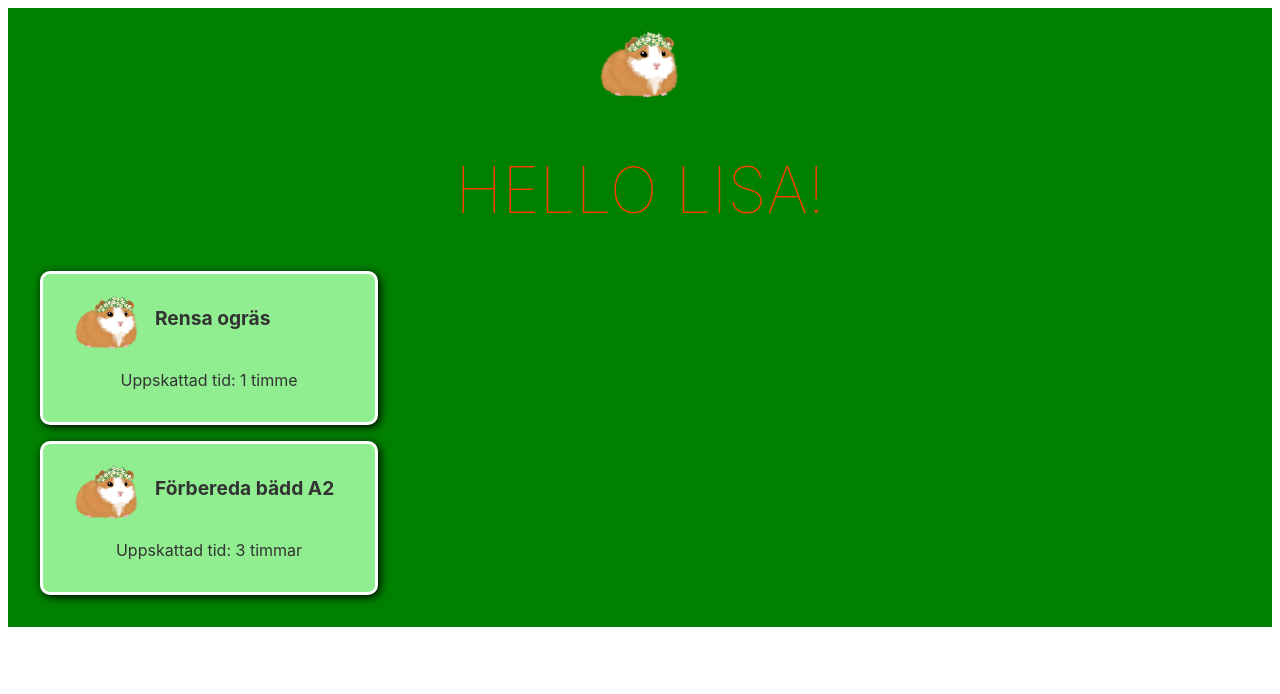
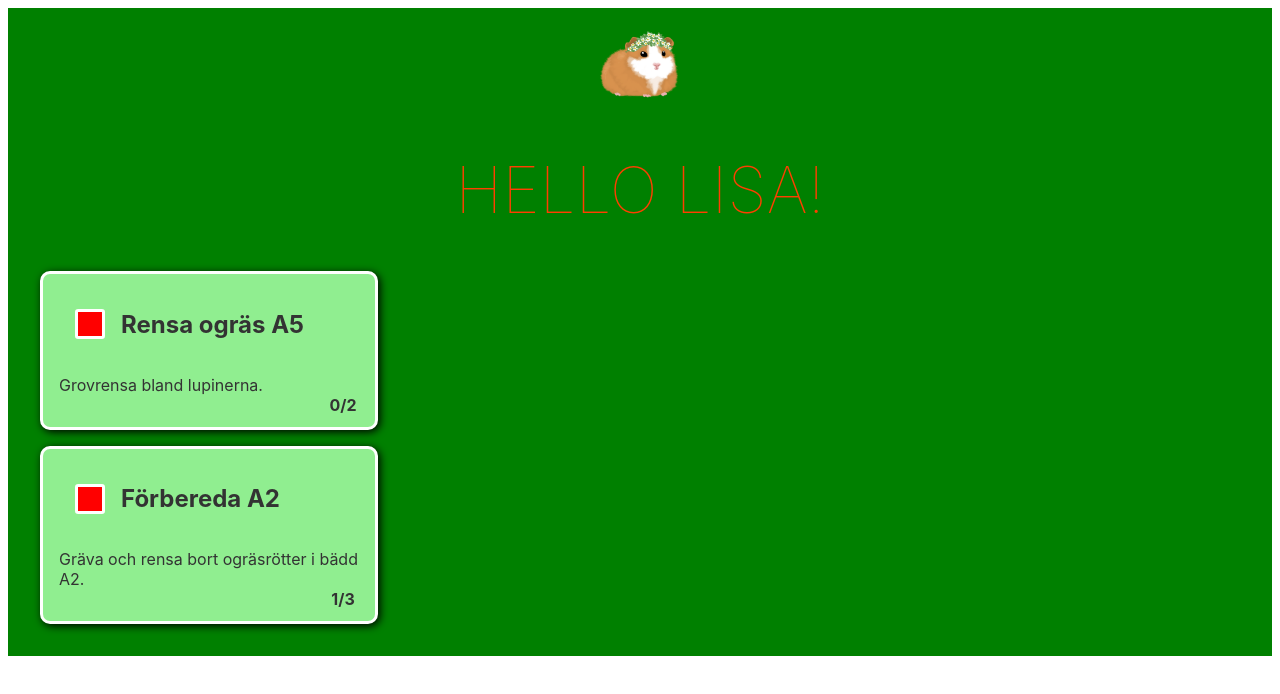
Before and after one commit to lisapaajarvi/svelte-project, a Svelte app: page / in a window 1280 px wide. Shown: the top 694 px of the page. Built offline with nearby package versions, Linux system fonts and the light colour scheme.

Commit message:
updated todo cards

```diff
--- a/src/App.svelte
+++ b/src/App.svelte
@@ -11,12 +11,15 @@
 
 
 	<TodoCard>
-		<h2 slot="title">Rensa ogräs</h2>
-		<p slot="task">Uppskattad tid: 1 timme</p>
+		<span slot="title">Rensa ogräs A5</span>
+		<span slot="description">Grovrensa bland lupinerna.</span>
+		<p slot="time">0/2</p>
 	</TodoCard>
 	<TodoCard>
-		<h2 slot="title">Förbereda bädd A2</h2>
-		<p slot="task">Uppskattad tid: 3 timmar</p>
+		<span slot="title">Förbereda A2</span>
+		<span slot="description">Gräva och rensa bort ogräsrötter i bädd A2.
+		</span>
+		<p slot="time">1/3</p>
 	</TodoCard>
 </main>
 
--- a/src/TodoCard.svelte
+++ b/src/TodoCard.svelte
@@ -12,23 +12,43 @@ import App from "./App.svelte";
 		padding: 1rem;
 		margin: 1rem;
         background-color: lightgreen;
+        text-align: left;
+        position: relative;
 	}
     .title-div {
         display: flex;
         flex-direction: row;
         justify-content: start;
+        align-items: center;
     }
-    img {
-        height: 4rem;
+    .color {
+        width: 1.5rem;
+        height: 1.5rem;
+        border: .2rem solid white;
+        border-radius: .2rem;
+        background-color: red;
         margin: 0 1rem;
+    }
+    .time-est {
+        width: 2rem;
+        height: 2rem;
+        position: absolute;
+        bottom: 1rem;
+        right: 1rem;
+        border-radius: .2rem;
+        text-align: center;
+        font-weight: bold;
     }
 
 </style>
 
 <div class="todo">
     <div class="title-div">
-        <img src= 'images/guinea-pig.png' alt="cute guinea pig">
-        <slot name="title"></slot>
+        <div class="color"></div>
+        <h2><slot name="title"></slot></h2>
     </div>
-	<slot name="task"></slot>
+	<p><slot name="description"></slot></p>
+    <div class="time-est">
+        <slot name="time"></slot>
+    </div>
 </div>
```
